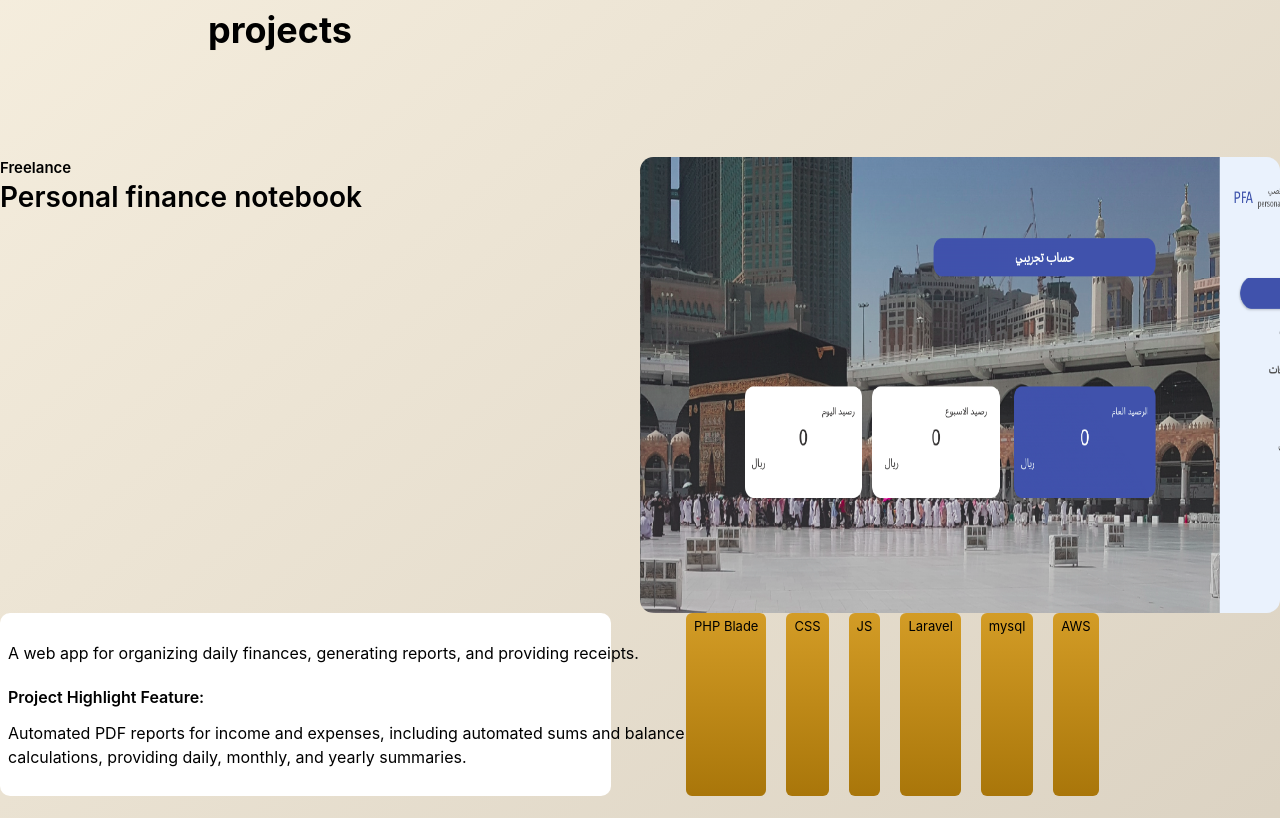
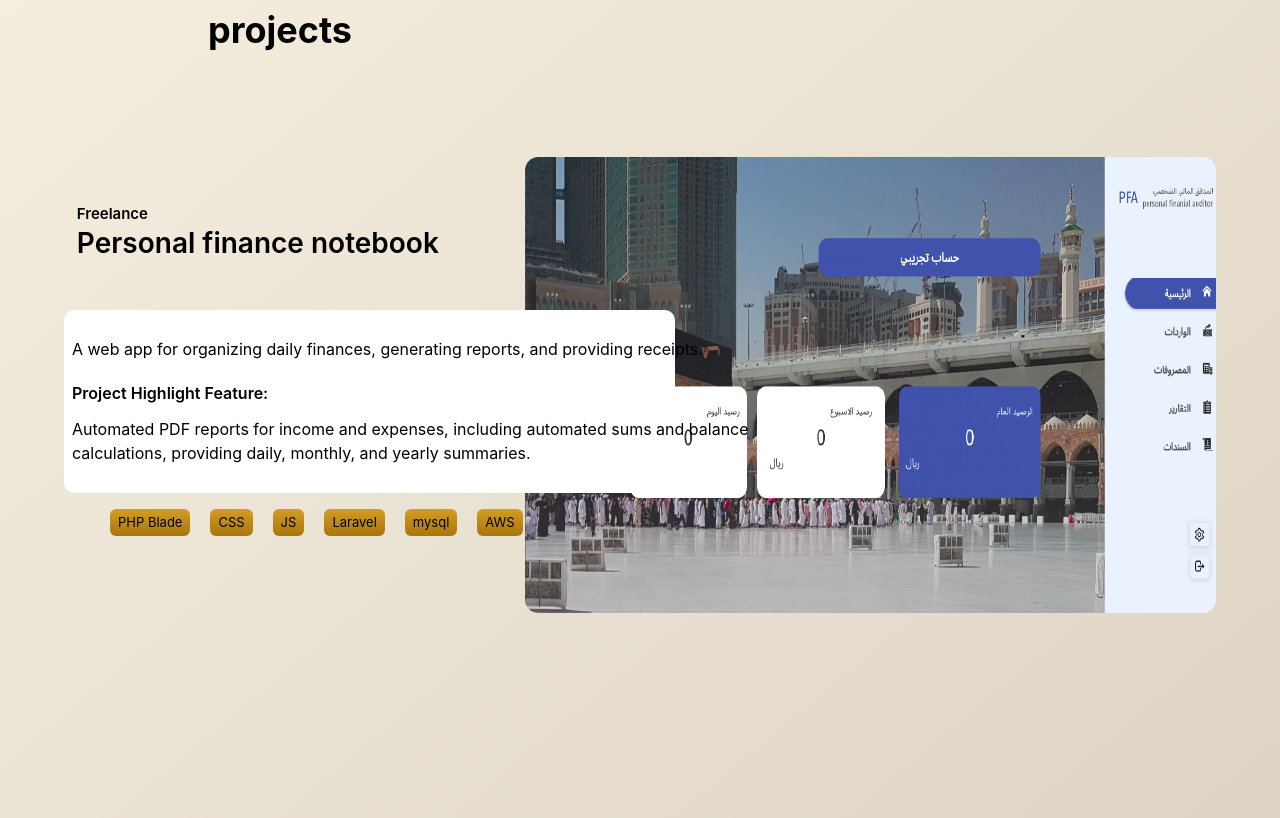
Before and after one commit to OmarHasan7/portfolio, a website built with Vite: page index.html in a window 1280 px wide. Shown: the part 802-1620 px from the top of the page. Built offline with nearby package versions, Linux system fonts and the light colour scheme.

Commit message:
single project

```diff
--- a/index.html
+++ b/index.html
@@ -1167,12 +1167,13 @@
     </div>
     <div id="projects">
       <h1 id="projects-title" class="section-title">projects</h1>
-      <div id="project" class="grid grid-cols-2">
+      <div id="project" class="">
         <div class="project-title">
           <h6>Freelance</h6>
           <h1>Personal finance notebook</h1>
         </div>
         <div class="img"></div>
+        <div class="description-tags-wrapper">
           <div class="project-description">
             <p>A web app for organizing daily finances, generating reports, and providing receipts.</p>
             <h3>Project Highlight Feature:</h3>
@@ -1186,6 +1187,7 @@
             <li class="tag">mysql</li>
             <li class="tag">AWS</li>
           </ul>
+        </div>
       </div>
       <div class="grid hidden">
           <div class="project-title">
--- a/style.css
+++ b/style.css
@@ -213,11 +213,24 @@ body {
   /* width: min(95%, ); */
   margin-block: 10rem;
 }
+#project {
+  display: grid;
+  width: min(90%, 1200px);
+  min-height: 48rem;
+  margin-inline: auto;
+  /* grid-template-columns: repeat(auto, 10%); */
+  grid-auto-columns: min(10%, 7.5rem);
+  grid-template-rows: repeat(6, 4.77rem);
+}
 #projects-title {
   margin-bottom: 6.25rem;
 }
 .project-title {
   order: 1;
+  grid-column: span 4;
+  grid-row: span 2;
+  align-self: center;
+  padding-left: 0.8rem;
 }
 .img {
   order: 2;
@@ -225,7 +238,6 @@ body {
 .project-description {
   display: inline-block;
   order: 3;
-  ruby-span: 1/3;
 }
 .tags {
   order: 4;
@@ -246,11 +258,16 @@ body {
 #projects > .img {
   display: inline-block;
 } */
+.description-tags-wrapper {
+  grid-column: span 5;
+  grid-row: 3 / 6;
+  z-index: 10;
+}
 .project-description {
   display: flex;
   flex-direction: column;
   justify-content: center;
-  max-width: 38.188rem;
+  width: 38.188rem;
   min-height: 11.438rem;
   padding-inline: 0.5rem;
   background-color: white;
@@ -270,8 +287,10 @@ body {
 }
 .tags {
   display: flex;
+  flex-wrap: wrap;
   gap: 1.25rem;
   margin-left: 2.875rem;
+  margin-top: 1rem;
 }
 .tag {
   padding: 0.25rem 0.5rem;
@@ -280,8 +299,11 @@ body {
   border-radius: 0.375rem;
 }
 #project > .img {
-  max-width: 43.875rem;
+  width: min(43.875rem, 100%);
+  /* aspect-ratio:  43.9 / 27; */
   height: 28.5rem;
+  grid-column: 5 / 11;
+  justify-self: end;
   background-image: url("/public/pfa_project2.png");
   background-size: 43.875rem 28.5rem;
   border-radius: 13.32px;
```
Lines whose indentation alone changed are shown as unchanged.
